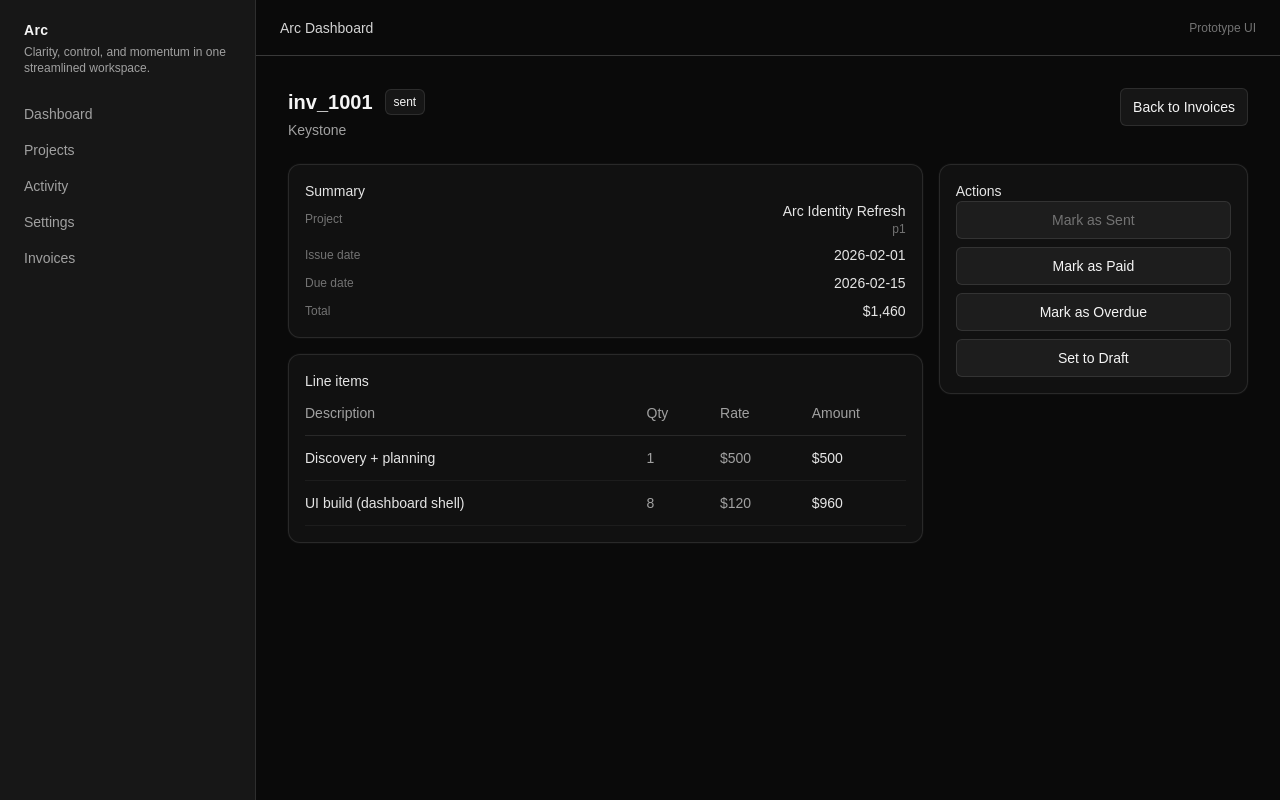
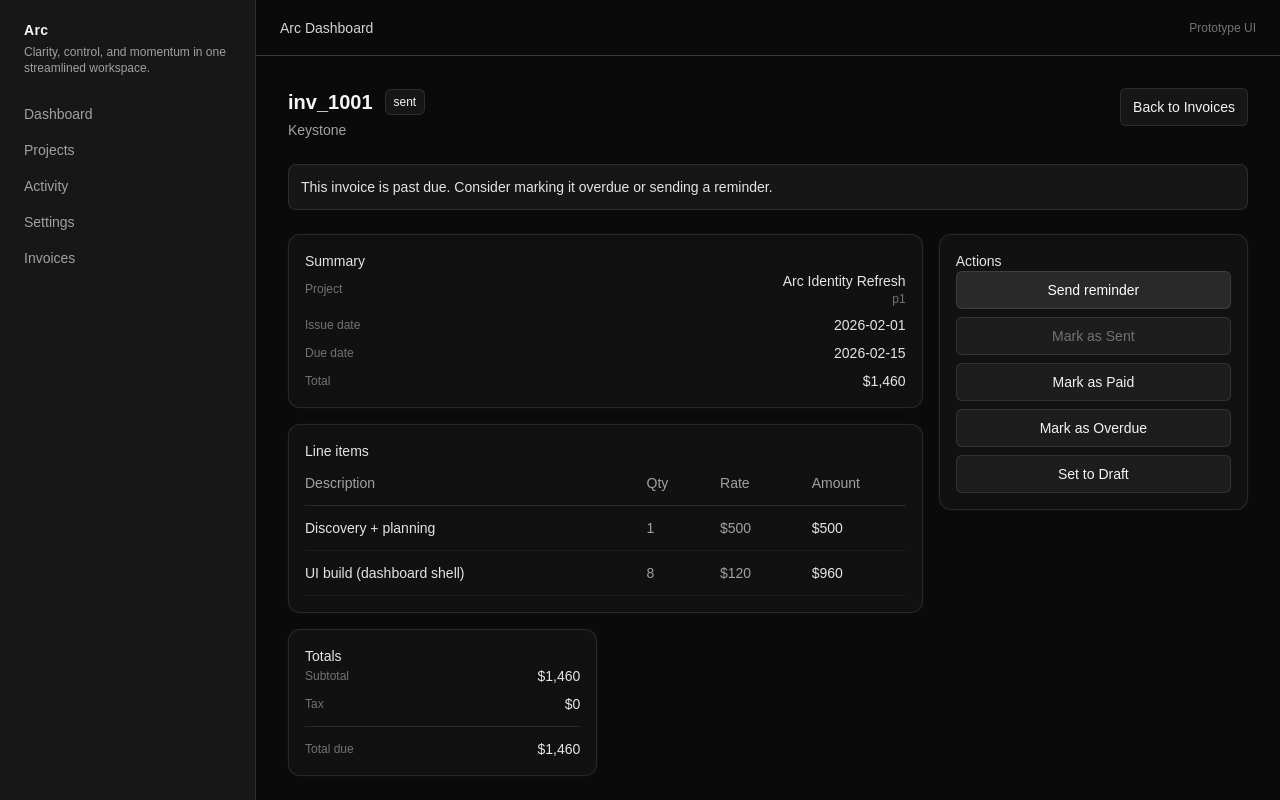
Before and after one commit to boco3000/arc-client-portal, a Next.js app: page /invoices/inv_1001 in a window 1280 px wide. Built offline with nearby package versions, Linux system fonts and the light colour scheme.

Commit message:
invoice reminders/notes added

```diff
--- a/src/app/(portal)/invoices/[id]/page.tsx
+++ b/src/app/(portal)/invoices/[id]/page.tsx
@@ -28,6 +28,10 @@ export default async function InvoiceDetailPage({ params }: PageProps) {
 
   const grandTotal = total(invoice.items);
 
+  const subtotal = grandTotal;
+  const tax = 0; // placeholder
+  const totalDue = subtotal + tax;
+
   return (
     <section className="space-y-6">
       <header className="flex flex-wrap items-start justify-between gap-4">
@@ -51,6 +55,14 @@ export default async function InvoiceDetailPage({ params }: PageProps) {
           </Link>
         </div>
       </header>
+
+      {invoice.dueDate < new Date().toISOString().slice(0, 10) &&
+      invoice.status !== "paid" ? (
+        <div className="rounded-lg border border-white/10 bg-white/5 p-3 text-sm text-neutral-200">
+          This invoice is past due. Consider marking it overdue or sending a
+          reminder.
+        </div>
+      ) : null}
 
       <div className="grid gap-4 lg:grid-cols-3">
         <div className="space-y-4 lg:col-span-2">
@@ -129,10 +141,24 @@ export default async function InvoiceDetailPage({ params }: PageProps) {
                 invoiceId={invoice.id}
                 projectId={invoice.projectId}
                 fallback={invoice.status}
+                client={invoice.client}
+                dueDate={invoice.dueDate}
               />
             </CardContent>
           </Card>
         </div>
+
+        <Card>
+          <CardHeader>
+            <CardTitle>Totals</CardTitle>
+          </CardHeader>
+          <CardContent className="grid gap-2 text-sm">
+            <MetaRow label="Subtotal" value={money(subtotal)} />
+            <MetaRow label="Tax" value={money(tax)} />
+            <div className="my-1 h-px bg-white/10" />
+            <MetaRow label="Total due" value={money(totalDue)} />
+          </CardContent>
+        </Card>
       </div>
     </section>
   );
--- a/src/components/invoices/InvoiceActions.tsx
+++ b/src/components/invoices/InvoiceActions.tsx
@@ -1,6 +1,6 @@
 "use client";
 
-import { useTransition } from "react";
+import { useState, useTransition } from "react";
 import type { InvoiceStatus } from "@/data/invoices";
 import { usePortalState } from "@/components/portal/PortalStateProvider";
 
@@ -15,15 +15,25 @@ export function InvoiceActions({
   invoiceId,
   projectId,
   fallback,
+  client,
+  dueDate,
 }: {
   invoiceId: string;
   projectId: string;
   fallback: InvoiceStatus;
+  client: string;
+  dueDate: string;
 }) {
-  const { getInvoiceStatus, setInvoiceStatus, addActivity } = usePortalState();
+  const { getInvoiceStatus, setInvoiceStatus, addActivity, addProjectNote } =
+    usePortalState();
+
   const [isPending, startTransition] = useTransition();
+  const [reminderStatus, setReminderStatus] = useState<"idle" | "sent">("idle");
 
   const current = getInvoiceStatus(invoiceId, fallback);
+
+  const reminderDisabled =
+    isPending || reminderStatus === "sent" || current === "paid";
 
   function onChange(next: InvoiceStatus) {
     startTransition(() => {
@@ -39,10 +49,59 @@ export function InvoiceActions({
     });
   }
 
+  function onSendReminder() {
+    startTransition(() => {
+      const date = new Date().toISOString().slice(0, 10);
+
+      addActivity({
+        id: crypto.randomUUID(),
+        projectId,
+        title: `Reminder sent for ${invoiceId}`,
+        meta: "System • Invoices",
+        date,
+      });
+
+      addProjectNote({
+        projectId,
+        title: `Invoice reminder: ${invoiceId}`,
+        body: `Reminder sent to ${client}. Due date: ${dueDate}.`,
+        date,
+      });
+
+      setReminderStatus("sent");
+      window.setTimeout(() => setReminderStatus("idle"), 2000);
+    });
+  }
+
   return (
     <div className="space-y-2">
+      {reminderStatus === "sent" ? (
+        <div className="rounded-md border border-white/10 bg-white/5 px-3 py-2 text-sm text-neutral-200">
+          Reminder recorded.
+        </div>
+      ) : null}
+
+      <button
+        type="button"
+        onClick={onSendReminder}
+        disabled={reminderDisabled}
+        className={[
+          "w-full rounded-md border border-white/10 px-3 py-2 text-sm transition",
+          reminderDisabled
+            ? "bg-white/5 text-neutral-500"
+            : "bg-white/10 text-white hover:bg-white/15",
+          "disabled:cursor-not-allowed",
+        ].join(" ")}
+      >
+        {current === "paid"
+          ? "Paid (no reminder)"
+          : reminderStatus === "sent"
+          ? "Sent ✓"
+          : "Send reminder"}
+      </button>
+
       {actions.map((a) => {
-        const disabled = isPending || current === a.next;
+        const disabled = isPending || current === a.next || reminderStatus === "sent";
 
         return (
           <button
--- a/src/components/invoices/InvoicesTable.tsx
+++ b/src/components/invoices/InvoicesTable.tsx
@@ -14,6 +14,14 @@ function total(inv: Invoice) {
 
 function money(n: number) {
   return `$${n.toLocaleString("en-US", { maximumFractionDigits: 0 })}`;
+}
+
+function todayISO() {
+  return new Date().toISOString().slice(0, 10);
+}
+
+function isPastDue(dueDate: string) {
+  return dueDate < todayISO();
 }
 
 function projectNameFromId(projectId: string) {
@@ -43,7 +51,12 @@ export function InvoicesTable({
   const visible = rows
     .map((inv) => {
       const effectiveStatus = getInvoiceStatus(inv.id, inv.status);
-      return { ...inv, effectiveStatus, total: total(inv) };
+      const computedStatus =
+        effectiveStatus !== "paid" && isPastDue(inv.dueDate)
+          ? "overdue"
+          : effectiveStatus;
+
+      return { ...inv, effectiveStatus: computedStatus, total: total(inv) };
     })
     .filter((inv) => {
       if (statusFilter !== "all" && inv.effectiveStatus !== statusFilter)
@@ -77,6 +90,29 @@ export function InvoicesTable({
 
   return (
     <div className="space-y-3">
+      <div className="grid gap-3 sm:grid-cols-2 lg:grid-cols-4">
+        <SummaryCard label="Total invoices" value={`${visible.length}`} />
+        <SummaryCard
+          label="Overdue"
+          value={`${visible.filter((x) => x.effectiveStatus === "overdue").length}`}
+        />
+        <SummaryCard
+          label="Outstanding"
+          value={money(
+            visible
+              .filter((x) => x.effectiveStatus !== "paid")
+              .reduce((sum, x) => sum + x.total, 0),
+          )}
+        />
+        <SummaryCard
+          label="Paid"
+          value={money(
+            visible
+              .filter((x) => x.effectiveStatus === "paid")
+              .reduce((sum, x) => sum + x.total, 0),
+          )}
+        />
+      </div>
       <p className="text-xs text-neutral-500">{visible.length} result(s)</p>
 
       <div className="-mx-2 overflow-x-auto px-2">
@@ -96,7 +132,10 @@ export function InvoicesTable({
             {visible.map((inv) => (
               <tr
                 key={inv.id}
-                className="border-b border-white/5 hover:bg-white/[0.03]"
+                className={[
+                  "border-b border-white/5 hover:bg-white/[0.03]",
+                  inv.effectiveStatus === "overdue" ? "bg-white/[0.02]" : "",
+                ].join(" ")}
               >
                 <td className="py-3 pr-4">
                   <Link
@@ -144,7 +183,6 @@ function StatusBadge({ status }: { status: InvoiceStatus | string }) {
           : status === "draft"
             ? "bg-neutral-950 text-neutral-400"
             : "bg-white/5 text-neutral-200";
-
   return (
     <span
       className={[
@@ -156,3 +194,12 @@ function StatusBadge({ status }: { status: InvoiceStatus | string }) {
     </span>
   );
 }
+
+  function SummaryCard({ label, value }: { label: string; value: string }) {
+    return (
+      <div className="rounded-lg border border-white/10 bg-white/5 p-3">
+        <p className="text-xs text-neutral-500">{label}</p>
+        <p className="mt-1 text-lg font-semibold text-neutral-100">{value}</p>
+      </div>
+    );
+  }
--- a/src/components/portal/PortalStateProvider.tsx
+++ b/src/components/portal/PortalStateProvider.tsx
@@ -24,6 +24,13 @@ type PortalState = {
 
   getInvoiceStatus: (id: string, fallback: InvoiceStatus) => InvoiceStatus;
   setInvoiceStatus: (id: string, status: InvoiceStatus) => void;
+
+  addProjectNote: (note: {
+    projectId: string;
+    title: string;
+    body: string;
+    date: string;
+  }) => void;
 };
 
 type ActivityEvent = {
@@ -121,6 +128,13 @@ export function PortalStateProvider({
       getInvoiceStatus: (id, fallback) => invoiceStatuses[id] ?? fallback,
       setInvoiceStatus: (id, status) =>
         setInvoiceStatuses((prev) => ({ ...prev, [id]: status })),
+
+      addProjectNote: ({ projectId, title, body, date }) => {
+        setNotes((prev) => [
+          { id: crypto.randomUUID(), projectId, title, body, date },
+          ...prev,
+        ]);
+      },
     };
   }, [statuses, activity, notes, invoiceStatuses]);
 
```
